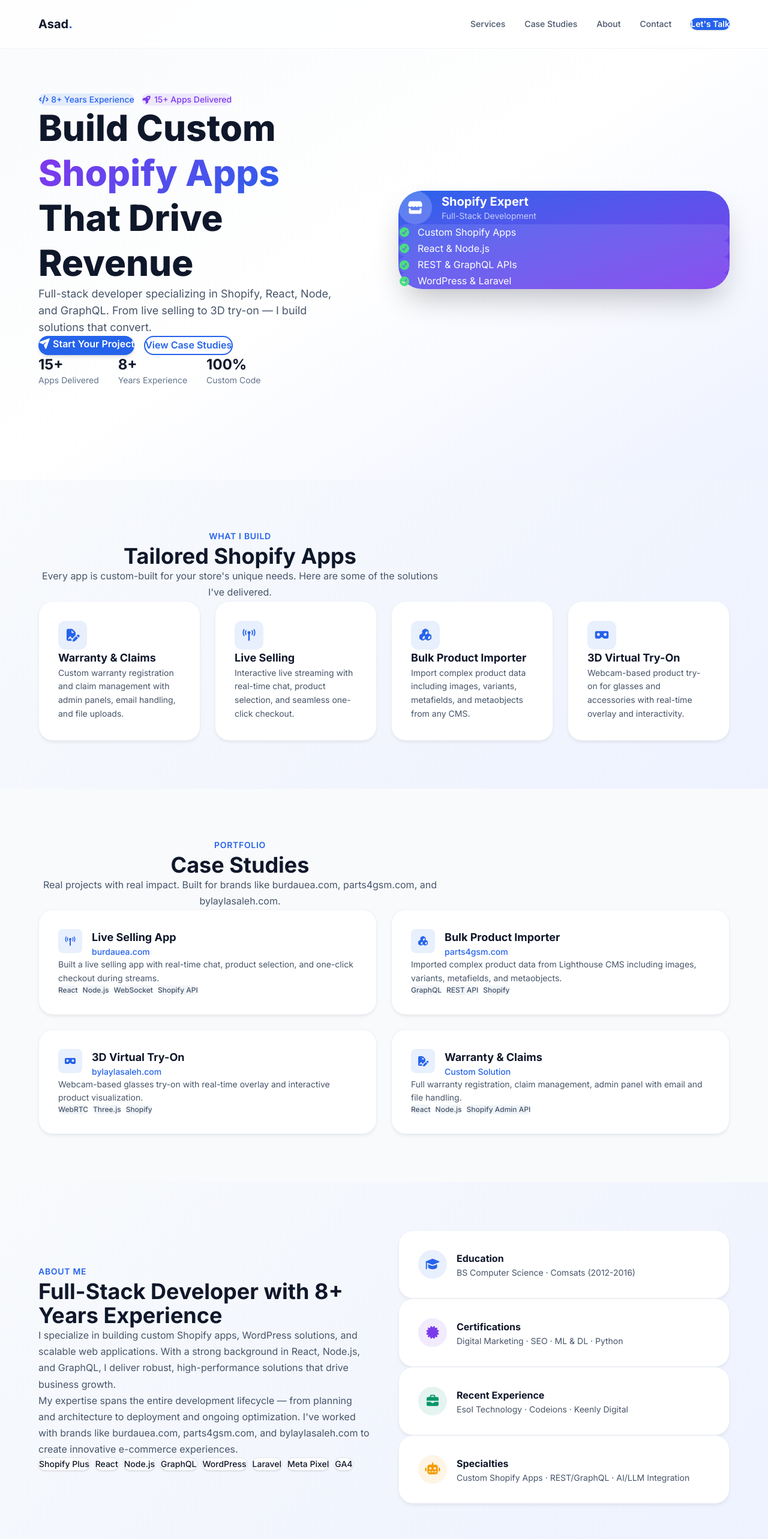
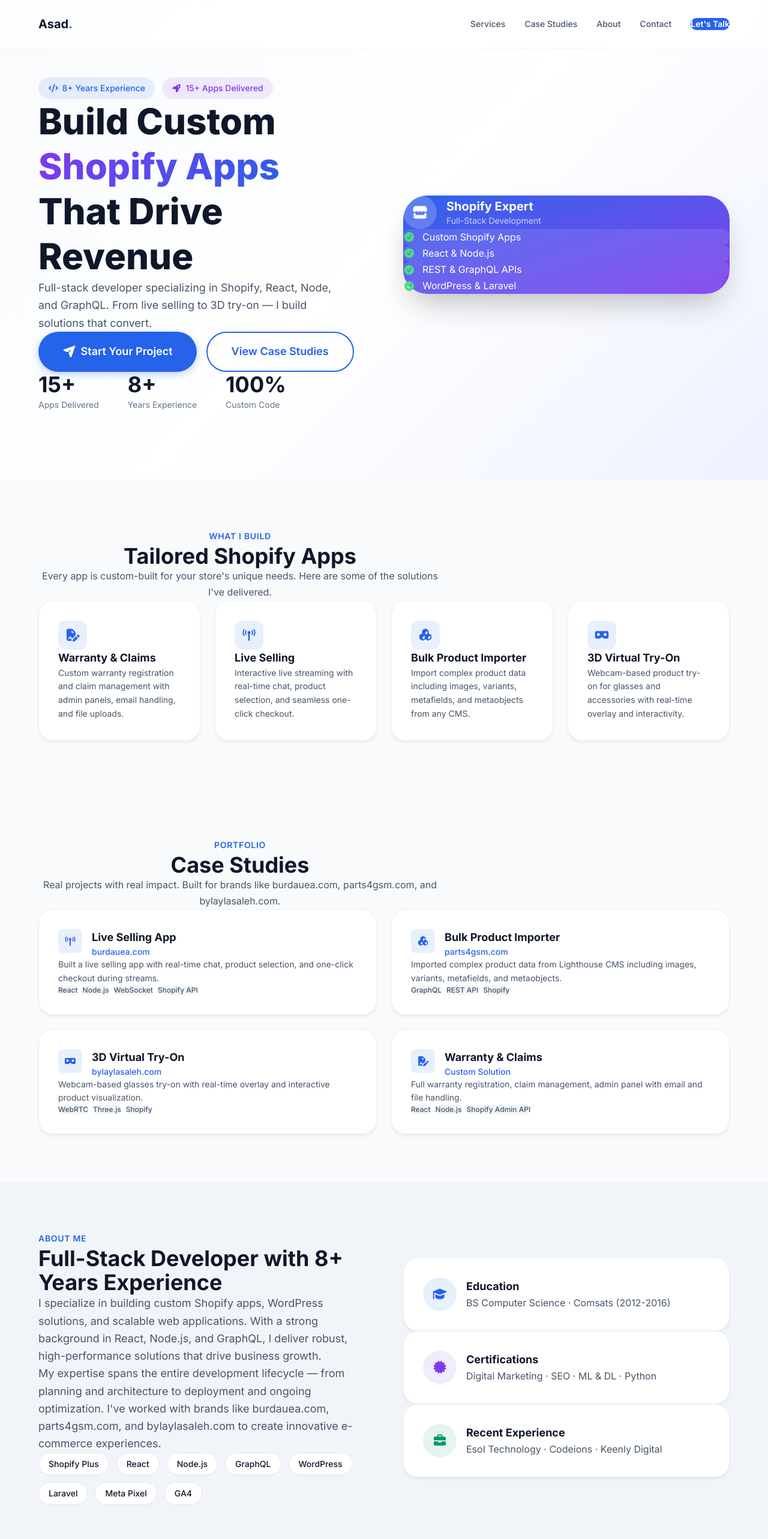
Before and after one commit to asadurrehm890/calplanners, a Next.js app: page / in a window 1280 px wide. Shown: the top 2566 px of the page at 60% size. Built offline with nearby package versions, Linux system fonts and the light colour scheme.

Commit message:
4584305834053450348509345

```diff
--- a/app/components/sections/About.tsx
+++ b/app/components/sections/About.tsx
@@ -1,106 +1,76 @@
 export default function About() {
   return (
-    <section id="about" className="bg-gradient-section">
+    <section id="about" className="py-20 bg-[#f1f5f9]">
       <div className="container">
-        <div className="grid lg:grid-cols-2 gap-12 items-center">
+        <div className="grid lg:grid-cols-2 gap-16 items-center">
           <div>
             <span className="text-[#2563eb] font-semibold text-sm uppercase tracking-wider">
               About Me
             </span>
-            <h2 className="text-3xl md:text-4xl font-bold mt-2 mb-4">
+            <h2 className="text-3xl md:text-4xl font-bold mt-3 mb-5">
               Full-Stack Developer with 8+ Years Experience
             </h2>
-            <p className="text-[#475569] mb-4">
+            <p className="text-[#475569] text-lg leading-relaxed mb-4">
               I specialize in building custom Shopify apps, WordPress solutions, and scalable web applications.
               With a strong background in React, Node.js, and GraphQL, I deliver robust, high-performance solutions
               that drive business growth.
             </p>
-            <p className="text-[#475569] mb-6">
+            <p className="text-[#475569] text-lg leading-relaxed mb-8">
               My expertise spans the entire development lifecycle — from planning and architecture to deployment
               and ongoing optimization. I've worked with brands like burdauea.com, parts4gsm.com, and
               bylaylasaleh.com to create innovative e-commerce experiences.
             </p>
 
-            <div className="flex flex-wrap gap-2">
-              <span className="px-4 py-2 bg-white rounded-full text-sm font-medium border border-gray-200 shadow-sm">
-                Shopify Plus
-              </span>
-              <span className="px-4 py-2 bg-white rounded-full text-sm font-medium border border-gray-200 shadow-sm">
-                React
-              </span>
-              <span className="px-4 py-2 bg-white rounded-full text-sm font-medium border border-gray-200 shadow-sm">
-                Node.js
-              </span>
-              <span className="px-4 py-2 bg-white rounded-full text-sm font-medium border border-gray-200 shadow-sm">
-                GraphQL
-              </span>
-              <span className="px-4 py-2 bg-white rounded-full text-sm font-medium border border-gray-200 shadow-sm">
-                WordPress
-              </span>
-              <span className="px-4 py-2 bg-white rounded-full text-sm font-medium border border-gray-200 shadow-sm">
-                Laravel
-              </span>
-              <span className="px-4 py-2 bg-white rounded-full text-sm font-medium border border-gray-200 shadow-sm">
-                Meta Pixel
-              </span>
-              <span className="px-4 py-2 bg-white rounded-full text-sm font-medium border border-gray-200 shadow-sm">
-                GA4
-              </span>
+            <div className="flex flex-wrap gap-3">
+              <span className="tech-tag">Shopify Plus</span>
+              <span className="tech-tag">React</span>
+              <span className="tech-tag">Node.js</span>
+              <span className="tech-tag">GraphQL</span>
+              <span className="tech-tag">WordPress</span>
+              <span className="tech-tag">Laravel</span>
+              <span className="tech-tag">Meta Pixel</span>
+              <span className="tech-tag">GA4</span>
             </div>
           </div>
 
-          <div className="space-y-4">
-            <div className="card">
+          <div className="space-y-5">
+            <div className="card p-6">
               <div className="flex items-center gap-4">
-                <div className="w-12 h-12 bg-[#2563eb]/10 rounded-full flex items-center justify-center text-[#2563eb]">
-                  <i className="fas fa-graduation-cap text-xl"></i>
+                <div className="w-14 h-14 bg-[#2563eb]/10 rounded-full flex items-center justify-center text-[#2563eb] text-xl">
+                  <i className="fas fa-graduation-cap"></i>
                 </div>
                 <div>
-                  <h4 className="font-bold">Education</h4>
-                  <p className="text-[#475569] text-sm">
+                  <h4 className="font-bold text-lg">Education</h4>
+                  <p className="text-[#475569]">
                     BS Computer Science · Comsats (2012-2016)
                   </p>
                 </div>
               </div>
             </div>
 
-            <div className="card">
+            <div className="card p-6">
               <div className="flex items-center gap-4">
-                <div className="w-12 h-12 bg-[#7c3aed]/10 rounded-full flex items-center justify-center text-[#7c3aed]">
-                  <i className="fas fa-certificate text-xl"></i>
+                <div className="w-14 h-14 bg-[#7c3aed]/10 rounded-full flex items-center justify-center text-[#7c3aed] text-xl">
+                  <i className="fas fa-certificate"></i>
                 </div>
                 <div>
-                  <h4 className="font-bold">Certifications</h4>
-                  <p className="text-[#475569] text-sm">
+                  <h4 className="font-bold text-lg">Certifications</h4>
+                  <p className="text-[#475569]">
                     Digital Marketing · SEO · ML & DL · Python
                   </p>
                 </div>
               </div>
             </div>
 
-            <div className="card">
+            <div className="card p-6">
               <div className="flex items-center gap-4">
-                <div className="w-12 h-12 bg-[#059669]/10 rounded-full flex items-center justify-center text-[#059669]">
-                  <i className="fas fa-briefcase text-xl"></i>
+                <div className="w-14 h-14 bg-[#059669]/10 rounded-full flex items-center justify-center text-[#059669] text-xl">
+                  <i className="fas fa-briefcase"></i>
                 </div>
                 <div>
-                  <h4 className="font-bold">Recent Experience</h4>
-                  <p className="text-[#475569] text-sm">
+                  <h4 className="font-bold text-lg">Recent Experience</h4>
+                  <p className="text-[#475569]">
                     EsoI Technology · Codeions · Keenly Digital
-                  </p>
-                </div>
-              </div>
-            </div>
-
-            <div className="card">
-              <div className="flex items-center gap-4">
-                <div className="w-12 h-12 bg-[#f59e0b]/10 rounded-full flex items-center justify-center text-[#f59e0b]">
-                  <i className="fas fa-robot text-xl"></i>
-                </div>
-                <div>
-                  <h4 className="font-bold">Specialties</h4>
-                  <p className="text-[#475569] text-sm">
-                    Custom Shopify Apps · REST/GraphQL · AI/LLM Integration
                   </p>
                 </div>
               </div>
--- a/app/components/sections/Hero.tsx
+++ b/app/components/sections/Hero.tsx
@@ -2,15 +2,15 @@ import Link from "next/link";
 
 export default function Hero() {
   return (
-    <section className="min-h-screen flex items-center pt-20 bg-gradient-to-br from-[#f8fafc] via-white to-[#eef2ff]">
+    <section className="hero-section">
       <div className="container">
-        <div className="grid lg:grid-cols-2 gap-12 items-center">
+        <div className="grid lg:grid-cols-2 gap-16 items-center">
           <div>
-            <div className="flex gap-3 mb-6 flex-wrap">
-              <span className="px-4 py-1.5 bg-[#2563eb]/10 text-[#2563eb] rounded-full text-sm font-medium">
+            <div className="flex gap-3 mb-8 flex-wrap">
+              <span className="badge-blue">
                 <i className="fas fa-code mr-1.5"></i> 8+ Years Experience
               </span>
-              <span className="px-4 py-1.5 bg-[#7c3aed]/10 text-[#7c3aed] rounded-full text-sm font-medium">
+              <span className="badge-purple">
                 <i className="fas fa-rocket mr-1.5"></i> 15+ Apps Delivered
               </span>
             </div>
@@ -22,45 +22,39 @@ export default function Hero() {
               That Drive Revenue
             </h1>
 
-            <p className="text-lg text-[#475569] max-w-lg mb-8">
+            <p className="text-lg text-[#475569] max-w-lg mb-10 leading-relaxed">
               Full-stack developer specializing in Shopify, React, Node, and GraphQL.
               From live selling to 3D try-on — I build solutions that convert.
             </p>
 
             <div className="flex flex-wrap gap-4">
-              <Link
-                href="#contact"
-                className="px-8 py-3.5 bg-[#2563eb] text-white rounded-full font-semibold hover:bg-[#1d4ed8] transition-all shadow-md hover:shadow-lg"
-              >
-                <i className="fas fa-paper-plane mr-2"></i> Start Your Project
+              <Link href="#contact" className="btn-primary btn-large">
+                <i className="fas fa-paper-plane"></i> Start Your Project
               </Link>
-              <a
-                href="#cases"
-                className="px-8 py-3.5 border-2 border-[#2563eb] text-[#2563eb] rounded-full font-semibold hover:bg-[#2563eb] hover:text-white transition-all"
-              >
+              <a href="#cases" className="btn-secondary btn-large">
                 View Case Studies
               </a>
             </div>
 
-            <div className="flex gap-8 mt-10">
+            <div className="flex gap-12 mt-12">
               <div>
-                <div className="text-2xl font-bold text-[#0f172a]">15+</div>
-                <div className="text-sm text-[#64748b]">Apps Delivered</div>
+                <div className="stat-number">15+</div>
+                <div className="stat-label">Apps Delivered</div>
               </div>
               <div>
-                <div className="text-2xl font-bold text-[#0f172a]">8+</div>
-                <div className="text-sm text-[#64748b]">Years Experience</div>
+                <div className="stat-number">8+</div>
+                <div className="stat-label">Years Experience</div>
               </div>
               <div>
-                <div className="text-2xl font-bold text-[#0f172a]">100%</div>
-                <div className="text-sm text-[#64748b]">Custom Code</div>
+                <div className="stat-number">100%</div>
+                <div className="stat-label">Custom Code</div>
               </div>
             </div>
           </div>
 
           <div className="relative">
             <div className="bg-gradient-to-br from-[#2563eb] to-[#7c3aed] rounded-[2.5rem] p-8 text-white shadow-2xl">
-              <div className="flex items-center gap-4 mb-6">
+              <div className="flex items-center gap-4 mb-8">
                 <div className="w-14 h-14 bg-white/20 rounded-full flex items-center justify-center text-2xl">
                   <i className="fas fa-store"></i>
                 </div>
@@ -70,19 +64,19 @@ export default function Hero() {
                 </div>
               </div>
               <div className="space-y-3">
-                <div className="flex items-center gap-3 bg-white/10 rounded-xl px-4 py-3">
+                <div className="flex items-center gap-3 bg-white/10 rounded-xl px-5 py-3.5">
                   <i className="fas fa-check-circle text-[#4ade80]"></i>
                   <span>Custom Shopify Apps</span>
                 </div>
-                <div className="flex items-center gap-3 bg-white/10 rounded-xl px-4 py-3">
+                <div className="flex items-center gap-3 bg-white/10 rounded-xl px-5 py-3.5">
                   <i className="fas fa-check-circle text-[#4ade80]"></i>
                   <span>React & Node.js</span>
                 </div>
-                <div className="flex items-center gap-3 bg-white/10 rounded-xl px-4 py-3">
+                <div className="flex items-center gap-3 bg-white/10 rounded-xl px-5 py-3.5">
                   <i className="fas fa-check-circle text-[#4ade80]"></i>
                   <span>REST & GraphQL APIs</span>
                 </div>
-                <div className="flex items-center gap-3 bg-white/10 rounded-xl px-4 py-3">
+                <div className="flex items-center gap-3 bg-white/10 rounded-xl px-5 py-3.5">
                   <i className="fas fa-check-circle text-[#4ade80]"></i>
                   <span>WordPress & Laravel</span>
                 </div>
--- a/app/globals.css
+++ b/app/globals.css
@@ -22,8 +22,8 @@ html {
 
 body {
   font-family: var(--font-sans);
-  background: var(--color-bg);
-  color: var(--color-primary);
+  background: #f8fafc;
+  color: #0f172a;
   line-height: 1.7;
 }
 
@@ -48,7 +48,7 @@ body {
   50% { background-position: 100% 50%; }
 }
 
-/* Section Spacing */
+/* Section Spacing - INCREASED */
 section {
   padding: 5rem 0;
 }
@@ -57,9 +57,12 @@ section {
   section {
     padding: 3rem 0;
   }
+  .container {
+    padding: 0 1.25rem;
+  }
 }
 
-/* Card Styles */
+/* Card Styles - IMPROVED */
 .card {
   background: white;
   border-radius: 1.5rem;
@@ -74,25 +77,195 @@ section {
   transform: translateY(-4px);
 }
 
-/* Gradient Background for sections */
-.bg-gradient-section {
-  background: linear-gradient(135deg, #f8fafc 0%, #eef2ff 100%);
+/* Buttons - NEW & IMPROVED */
+.btn-primary {
+  display: inline-flex;
+  align-items: center;
+  gap: 0.5rem;
+  padding: 0.875rem 2rem;
+  background: #2563eb;
+  color: white;
+  border: none;
+  border-radius: 9999px;
+  font-weight: 600;
+  font-size: 1rem;
+  cursor: pointer;
+  transition: all 0.2s ease;
+  text-decoration: none;
+  box-shadow: 0 4px 14px 0 rgba(37, 99, 235, 0.3);
 }
 
-/* Custom Scrollbar */
-::-webkit-scrollbar {
-  width: 8px;
+.btn-primary:hover {
+  background: #1d4ed8;
+  transform: translateY(-2px);
+  box-shadow: 0 6px 20px 0 rgba(37, 99, 235, 0.4);
 }
 
-::-webkit-scrollbar-track {
-  background: #f1f5f9;
+.btn-primary:active {
+  transform: translateY(0px);
 }
 
-::-webkit-scrollbar-thumb {
-  background: #2563eb;
-  border-radius: 40px;
+.btn-secondary {
+  display: inline-flex;
+  align-items: center;
+  gap: 0.5rem;
+  padding: 0.875rem 2rem;
+  background: transparent;
+  color: #2563eb;
+  border: 2px solid #2563eb;
+  border-radius: 9999px;
+  font-weight: 600;
+  font-size: 1rem;
+  cursor: pointer;
+  transition: all 0.2s ease;
+  text-decoration: none;
 }
 
-::-webkit-scrollbar-thumb:hover {
-  background: #1d4ed8;
+.btn-secondary:hover {
+  background: #2563eb;
+  color: white;
+  transform: translateY(-2px);
+  box-shadow: 0 4px 14px 0 rgba(37, 99, 235, 0.2);
 }
+
+.btn-secondary:active {
+  transform: translateY(0px);
+}
+
+.btn-large {
+  padding: 1rem 2.5rem;
+  font-size: 1.125rem;
+}
+
+/* Form Inputs - IMPROVED */
+.input-field {
+  width: 100%;
+  padding: 1rem 1.25rem;
+  background: rgba(255, 255, 255, 0.08);
+  border: 1px solid rgba(255, 255, 255, 0.15);
+  border-radius: 1rem;
+  color: white;
+  font-size: 1rem;
+  transition: all 0.2s ease;
+  font-family: var(--font-sans);
+}
+
+.input-field::placeholder {
+  color: rgba(255, 255, 255, 0.5);
+}
+
+.input-field:focus {
+  outline: none;
+  border-color: #60a5fa;
+  background: rgba(255, 255, 255, 0.12);
+  box-shadow: 0 0 0 4px rgba(37, 99, 235, 0.1);
+}
+
+.input-field-light {
+  width: 100%;
+  padding: 1rem 1.25rem;
+  background: #f1f5f9;
+  border: 1px solid #e2e8f0;
+  border-radius: 1rem;
+  color: #0f172a;
+  font-size: 1rem;
+  transition: all 0.2s ease;
+  font-family: var(--font-sans);
+}
+
+.input-field-light::placeholder {
+  color: #94a3b8;
+}
+
+.input-field-light:focus {
+  outline: none;
+  border-color: #2563eb;
+  background: white;
+  box-shadow: 0 0 0 4px rgba(37, 99, 235, 0.08);
+}
+
+/* Badges */
+.badge-blue {
+  display: inline-flex;
+  align-items: center;
+  gap: 0.375rem;
+  padding: 0.375rem 1rem;
+  background: rgba(37, 99, 235, 0.1);
+  color: #2563eb;
+  border-radius: 9999px;
+  font-size: 0.875rem;
+  font-weight: 500;
+}
+
+.badge-purple {
+  display: inline-flex;
+  align-items: center;
+  gap: 0.375rem;
+  padding: 0.375rem 1rem;
+  background: rgba(124, 58, 237, 0.1);
+  color: #7c3aed;
+  border-radius: 9999px;
+  font-size: 0.875rem;
+  font-weight: 500;
+}
+
+/* Hero Section - IMPROVED SPACING */
+.hero-section {
+  min-height: 100vh;
+  display: flex;
+  align-items: center;
+  padding-top: 5rem;
+  padding-bottom: 4rem;
+  background: linear-gradient(135deg, #f8fafc 0%, #ffffff 50%, #eef2ff 100%);
+}
+
+/* Stats */
+.stat-number {
+  font-size: 2.25rem;
+  font-weight: 700;
+  color: #0f172a;
+  line-height: 1.2;
+}
+
+.stat-label {
+  font-size: 0.875rem;
+  color: #64748b;
+}
+
+/* Contact Section */
+.contact-section {
+  padding: 5rem 0;
+}
+
+.contact-card {
+  background: #0f172a;
+  border-radius: 2.5rem;
+  padding: 3rem;
+}
+
+@media (max-width: 768px) {
+  .contact-card {
+    padding: 2rem;
+  }
+}
+
+/* Tech Stack Tags */
+.tech-tag {
+  display: inline-block;
+  padding: 0.375rem 1rem;
+  background: white;
+  border: 1px solid #e2e8f0;
+  border-radius: 9999px;
+  font-size: 0.875rem;
+  font-weight: 500;
+  color: #0f172a;
+  transition: all 0.2s ease;
+  box-shadow: 0 1px 2px rgba(0, 0, 0, 0.02);
+}
+
+.tech-tag:hover {
+  border-color: #2563eb;
+  color: #2563eb;
+  transform: translateY(-2px);
+  box-shadow: 0 4px 12px rgba(37, 99, 235, 0.1);
+}
```
Also changed, not shown: app/components/sections/Contact.tsx (+54 -24 lines).
